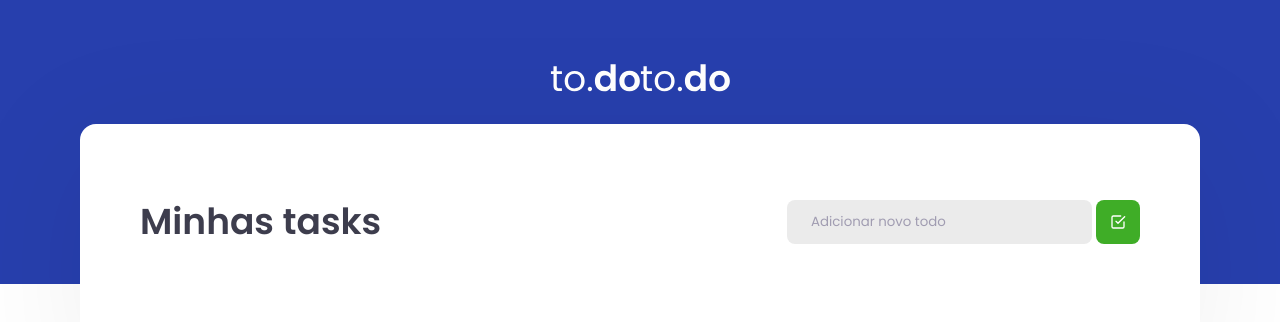
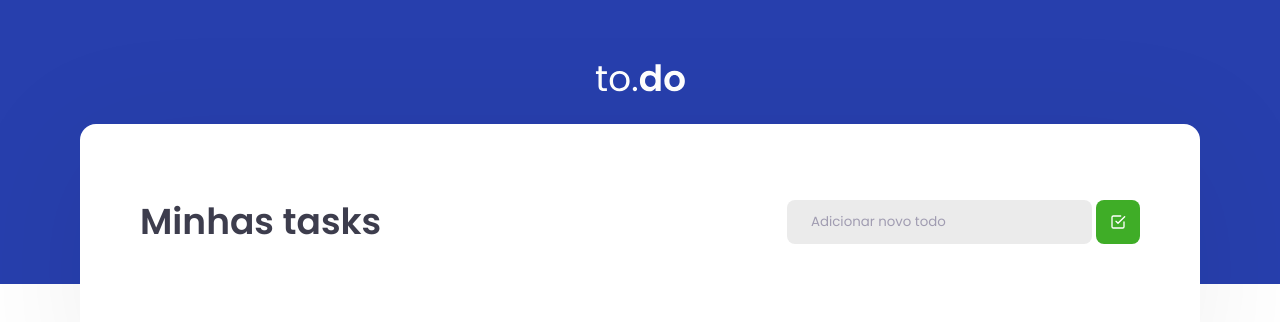
Before and after one commit to gustavoabel/ignite-ReactJS-Desafio01, a React app: page / in a window 1280 px wide. Shown: the top 322 px of the page. Built offline with nearby package versions, Linux system fonts and the light colour scheme.

Commit message:
fix resolve image path

```diff
--- a/package.json
+++ b/package.json
@@ -25,6 +25,7 @@
     "@types/react-dom": "^17.0.0",
     "babel-loader": "^8.2.2",
     "babel-preset-react-app": "^10.0.0",
+    "copy-webpack-plugin": "^8.0.0",
     "cross-env": "^7.0.3",
     "css-loader": "^5.0.1",
     "html-webpack-plugin": "^4.5.1",
--- a/src/components/Header.tsx
+++ b/src/components/Header.tsx
@@ -5,7 +5,6 @@ export function Header() {
     <header className="header">
       <div>
         <img src="/logo.svg" alt="to.do"/>
-        <img src="public/logo.svg" alt="to.do"/>
       </div>
     </header>
   )
--- a/webpack.config.js
+++ b/webpack.config.js
@@ -1,6 +1,7 @@
 const path = require('path')
 const HtmlWebpackPlugin = require('html-webpack-plugin')
 const ReactRefreshWebpackPlugin = require('@pmmmwh/react-refresh-webpack-plugin')
+const CopyPlugin = require('copy-webpack-plugin')
 
 const isDevelopment = process.env.NODE_ENV !== 'production';
 
@@ -24,6 +25,8 @@ module.exports = {
     new HtmlWebpackPlugin({
       template: path.resolve(__dirname, 'public', 'index.html')
     })
+
+
   ].filter(Boolean),
   module: {
     rules: [
```
